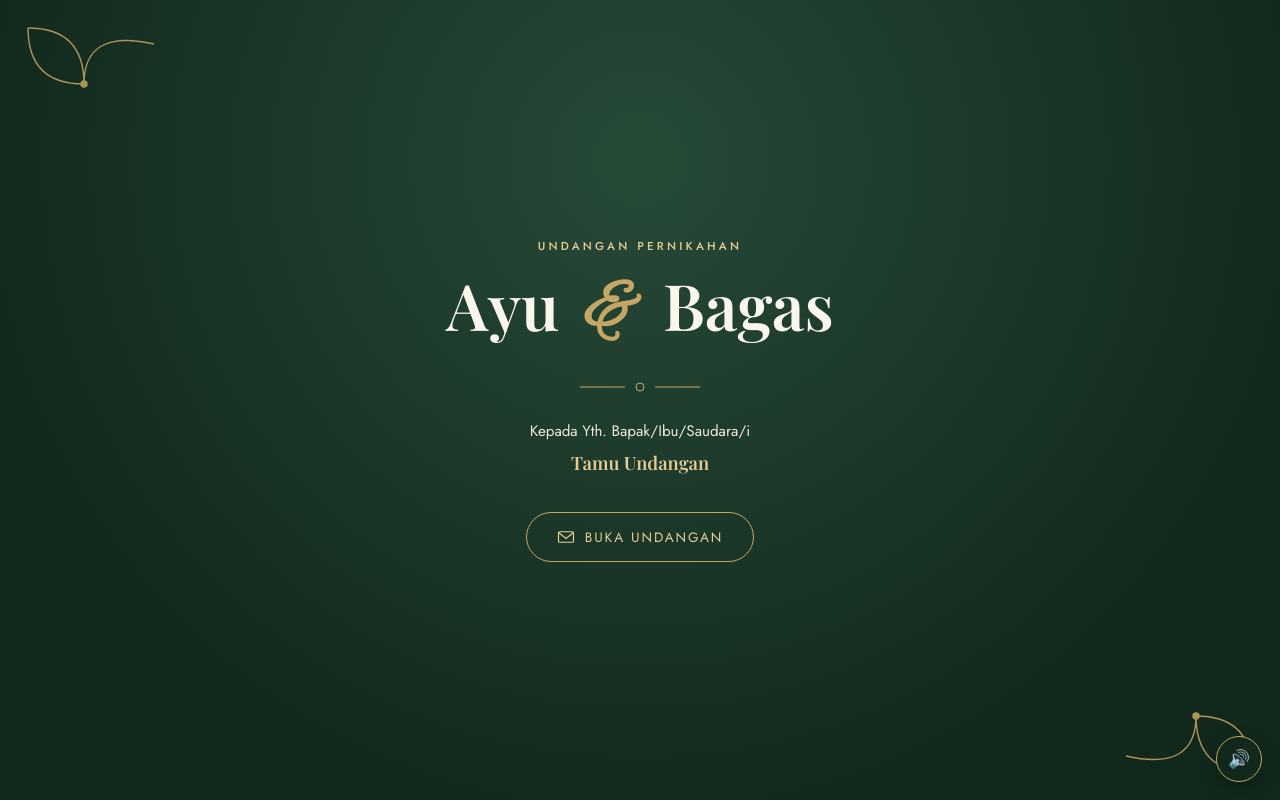
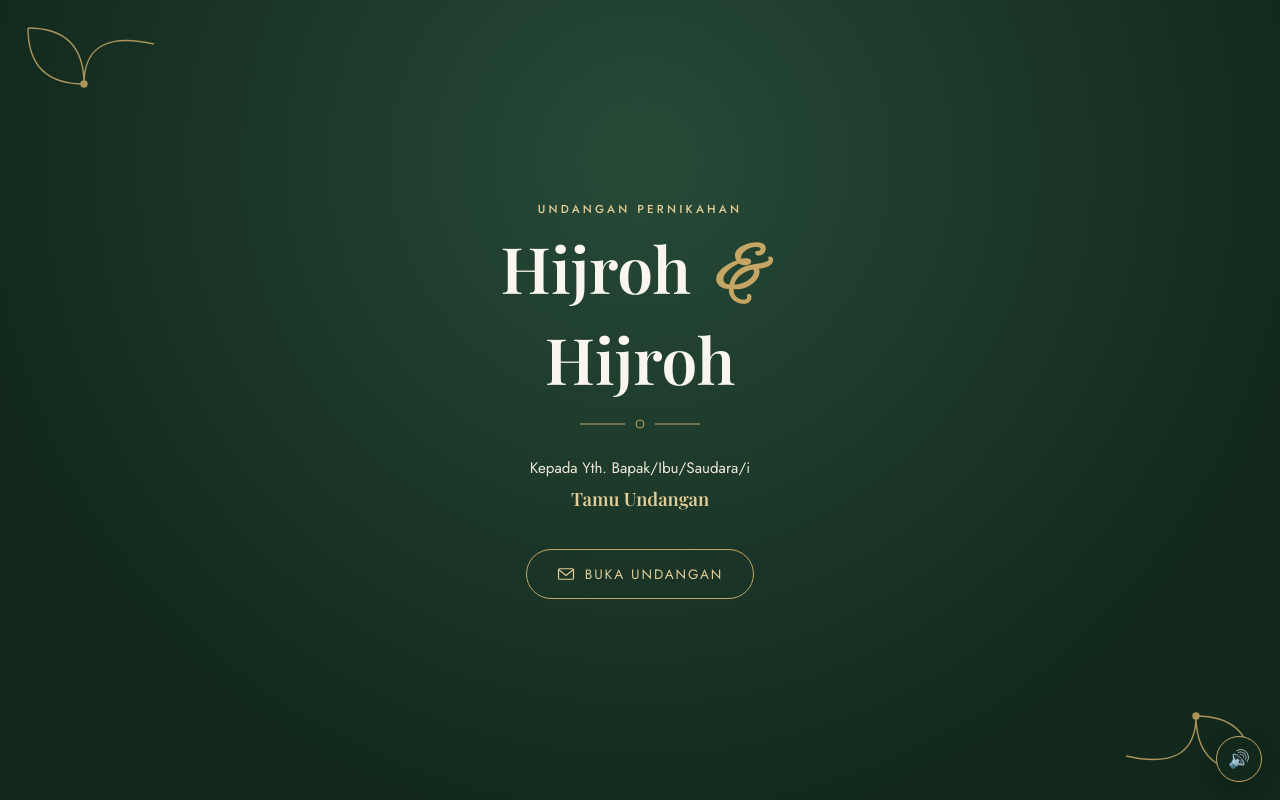
Before and after one commit to OOLVTWO/wedding-invitations, a plain HTML site: page index.html in a window 1280 px wide. Shown: the top 800 px of the page. Drawn offline with nearby package versions, Linux system fonts and the light colour scheme; a web font is replaced by a local one.

Commit message:
Update wedding invitation names in index.html

```diff
--- a/index.html
+++ b/index.html
@@ -443,7 +443,7 @@ a{ color:inherit; }
 
   <div class="cover__content">
     <p class="eyebrow">Undangan Pernikahan</p>
-    <h1 class="cover__names">Ayu <span class="amp">&amp;</span> Bagas</h1>
+    <h1 class="cover__names">Hijroh <span class="amp">&amp;</span> Hijroh</h1>
     <div class="divider" aria-hidden="true">
       <svg viewBox="0 0 120 20"><line x1="0" y1="10" x2="45" y2="10" stroke="#c6a664"/><circle cx="60" cy="10" r="4" fill="none" stroke="#c6a664"/><line x1="75" y1="10" x2="120" y2="10" stroke="#c6a664"/></svg>
     </div>
```
